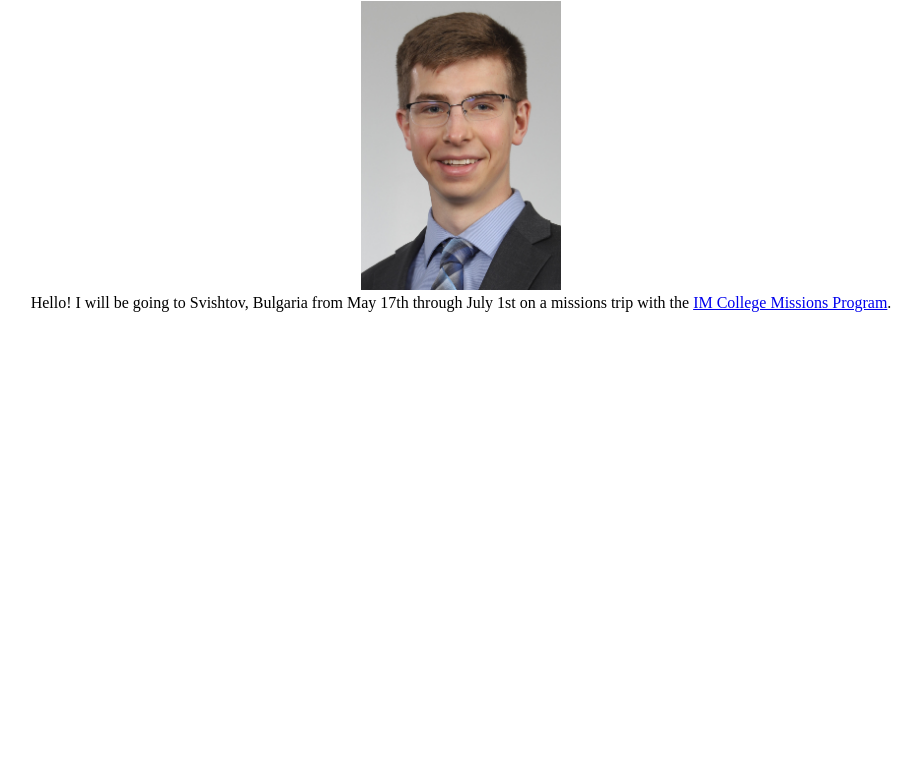
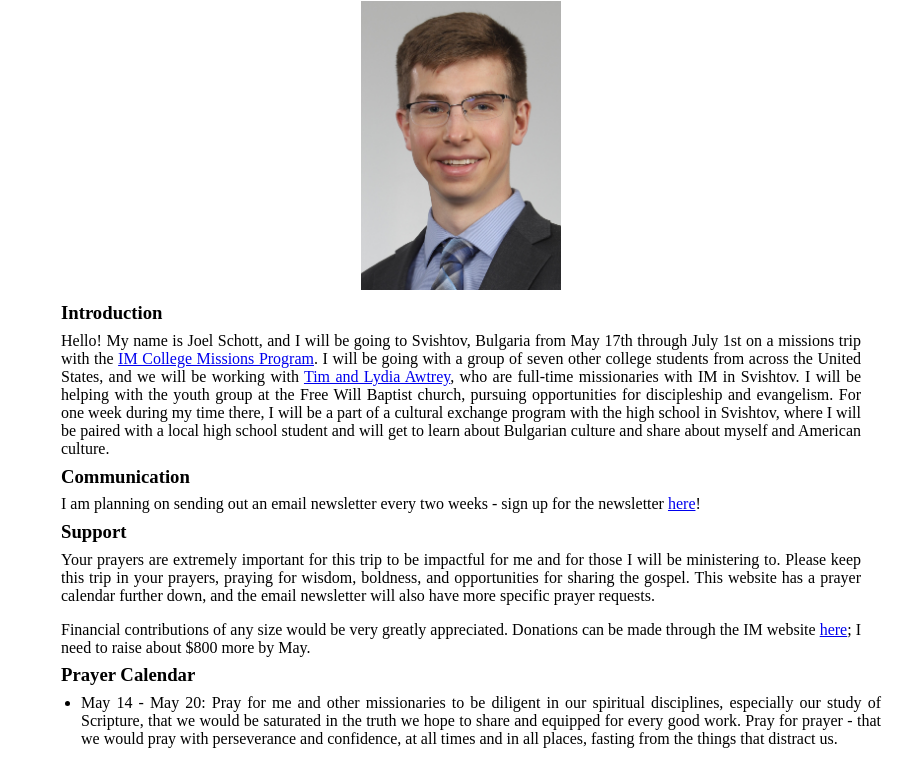
Before and after one commit to JoelSchott/Bulgaria2024, a plain HTML site: page index.html in a window 1280 px wide. Shown: the part 79-843 px from the top of the page, without its empty margins (179-1097 px from the left). Before the commit the page ends 800 px from the top, so only its background shows below. Drawn offline with Linux system fonts and the light colour scheme.

Commit message:
further information and beginning of prayer calendar

```diff
--- a/index.html
+++ b/index.html
@@ -7,9 +7,34 @@
     <div style="text-align: center;">
         <h1>Joel Schott Mission Trip to Bulgaria</h1>
         <img src="me.JPG" alt="Joel Schott" style="max-width: 200px">
-        <div>
-        Hello! I will be going to Svishtov, Bulgaria from May 17th through July 1st on a missions trip with the <a href="https://iminc.org/go/student-missions/college-missions-program/">IM College Missions Program</a>.
+        <h3 style="text-align: left; max-width: 800px; margin-left: auto; margin-right: auto; line-height: 0px">
+            Introduction
+        </h3>
+        <div style="max-width: 800px; text-align: justify; margin-left: auto; margin-right: auto">
+            Hello! My name is Joel Schott, and I will be going to Svishtov, Bulgaria from May 17th through July 1st on a missions trip with the <a href="https://iminc.org/go/student-missions/college-missions-program/">IM College Missions Program</a>. I will be going with a group of seven other college students from across the United States, and we will be working with <a href="https://iminc.org/im-missionaries/tim-and-lydia-awtrey/">Tim and Lydia Awtrey</a>, who are full-time missionaries with IM in Svishtov. I will be helping with the youth group at the Free Will Baptist church, pursuing opportunities for discipleship and evangelism. For one week during my time there, I will be a part of a cultural exchange program with the high school in Svishtov, where I will be paired with a local high school student and will get to learn about Bulgarian culture and share about myself and American culture.
         </div>
+        <h3 style="text-align: left; max-width: 800px; margin-left: auto; margin-right: auto; line-height: 0px">
+            Communication
+        </h3>
+        <div style="max-width: 800px; text-align: justify; margin-left: auto; margin-right: auto">
+            I am planning on sending out an email newsletter every two weeks - sign up for the newsletter <a href="https://forms.gle/mVAAMEW9mL3vZSKs5">here</a>!
+        </div>
+        <h3 style="text-align: left; max-width: 800px; margin-left: auto; margin-right: auto; line-height: 0px">
+            Support
+        </h3>
+        <div style="max-width: 800px; text-align: justify; margin-left: auto; margin-right: auto">
+            Your prayers are extremely important for this trip to be impactful for me and for those I will be ministering to. Please keep this trip in your prayers, praying for wisdom, boldness, and opportunities for sharing the gospel. This website has a prayer calendar further down, and the email newsletter will also have more specific prayer requests.
+        </div>
+        <p></p>
+        <div style="max-width: 800px; text-align: justify; margin-left: auto; margin-right: auto">
+            Financial contributions of any size would be very greatly appreciated. Donations can be made through the IM website <a href="https://iminc.managedmissions.com/MyTrip/joelschott1">here</a>; I need to raise about $800 more by May.
+        </div>
+        <h3 style="text-align: left; max-width: 800px; margin-left: auto; margin-right: auto; line-height: 0px">
+            Prayer Calendar
+        </h3>
+        <ul style="max-width: 800px; text-align: justify; margin-left: auto; margin-right: auto">
+            <li>May 14 - May 20: Pray for me and other missionaries to be diligent in our spiritual disciplines, especially our study of Scripture, that we would be saturated in the truth we hope to share and equipped for every good work. Pray for prayer - that we would pray with perseverance and confidence, at all times and in all places, fasting from the things that distract us.</li>
+        </ul>
     </div>
     </body>
 </html>
```
